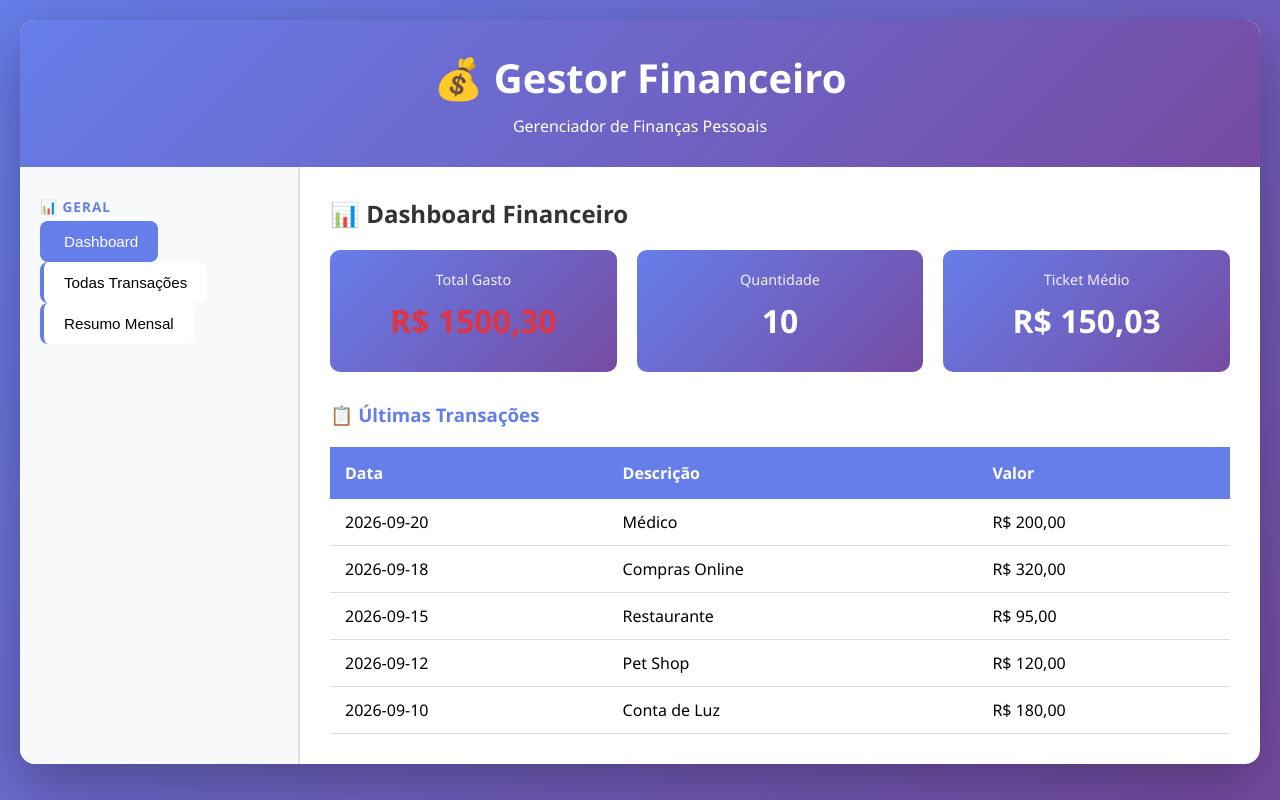
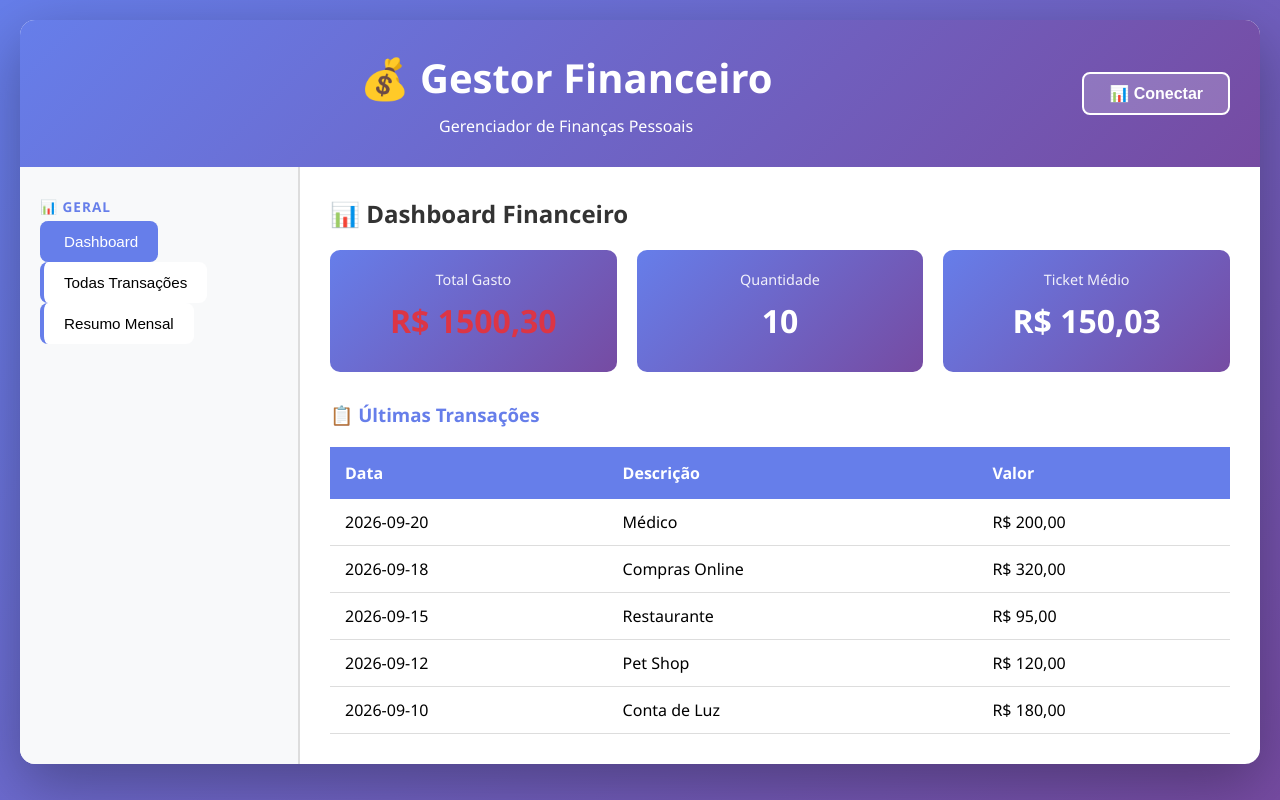
Before and after one commit to carlamonteiro497-spec/gestor-financeiro-server, a website: page public/index.html in a window 1280 px wide. Drawn offline with Linux system fonts and the light colour scheme.

Commit message:
Add Google OAuth connect button to header

```diff
--- a/public/index.html
+++ b/public/index.html
@@ -31,12 +31,43 @@
             background: linear-gradient(135deg, #667eea 0%, #764ba2 100%);
             color: white;
             padding: 30px;
-            text-align: center;
+            display: flex;
+            justify-content: space-between;
+            align-items: center;
+        }
+
+        header {
+            display: flex;
+            justify-content: space-between;
+            align-items: center;
         }
 
         header h1 {
             font-size: 2.5em;
             margin-bottom: 10px;
+        }
+
+        .header-left {
+            text-align: center;
+            flex: 1;
+        }
+
+        .btn-conectar {
+            background: rgba(255, 255, 255, 0.2);
+            color: white;
+            border: 2px solid white;
+            padding: 10px 25px;
+            border-radius: 8px;
+            font-size: 1em;
+            cursor: pointer;
+            transition: all 0.3s;
+            font-weight: bold;
+        }
+
+        .btn-conectar:hover {
+            background: white;
+            color: #667eea;
+            transform: scale(1.05);
         }
 
         .loading {
@@ -211,8 +242,11 @@
 <body>
     <div class="container">
         <header>
-            <h1>💰 Gestor Financeiro</h1>
-            <p>Gerenciador de Finanças Pessoais</p>
+            <div class="header-left">
+                <h1>💰 Gestor Financeiro</h1>
+                <p>Gerenciador de Finanças Pessoais</p>
+            </div>
+            <button class="btn-conectar" onclick="conectarGoogle()">📊 Conectar</button>
         </header>
 
         <div id="error" class="error"></div>
@@ -417,6 +451,10 @@
             event.target.classList.add('active');
         }
 
+        function conectarGoogle() {
+            window.location.href = '/api/auth/login';
+        }
+
         // Carregar dados ao abrir a página
         window.onload = function() {
             loadData();
```
